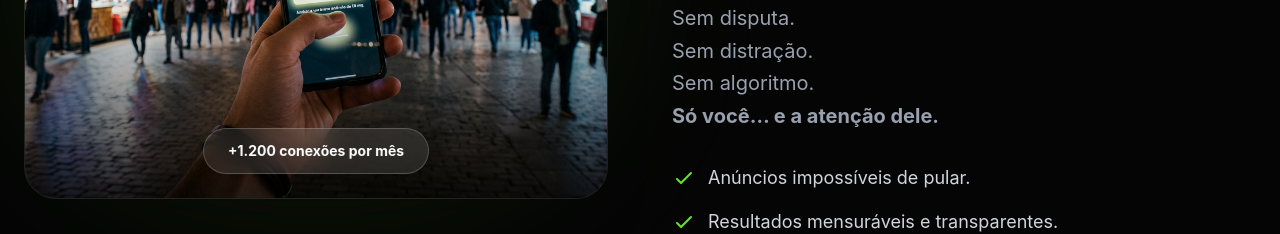
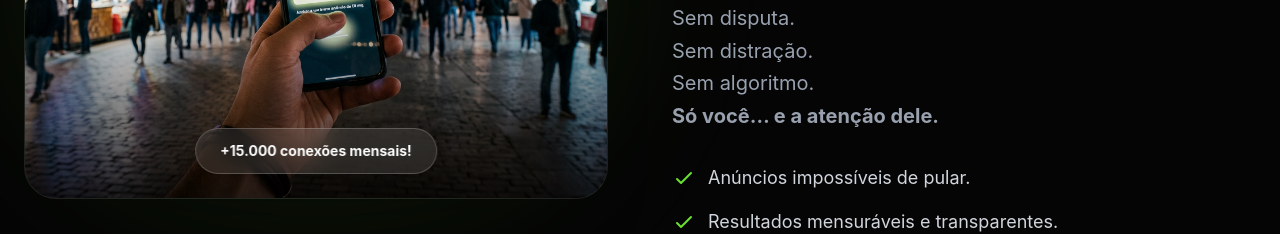
Before and after one commit to jamesnebou/nexawi-ads, a Next.js app: page / in a window 1280 px wide. Shown: the part 1420-1654 px from the top of the page. Built offline with nearby package versions, Linux system fonts and the light colour scheme.

Commit message:
Atualiza para 15 mil conexoes

```diff
--- a/src/app/page.js
+++ b/src/app/page.js
@@ -383,7 +383,7 @@ export default function LandingPage() {
              shadow-lg group-hover:scale-105 transition-transform duration-300
              inline-flex items-center justify-center whitespace-nowrap"
                   >
-              +1.200 conexões por mês
+              +15.000 conexões mensais!
              </div>
               </div>
             </div>
```
